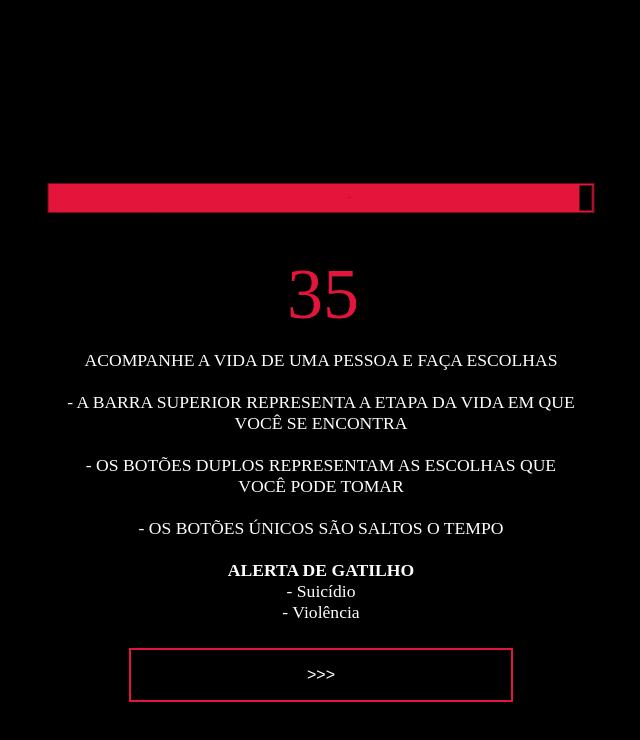
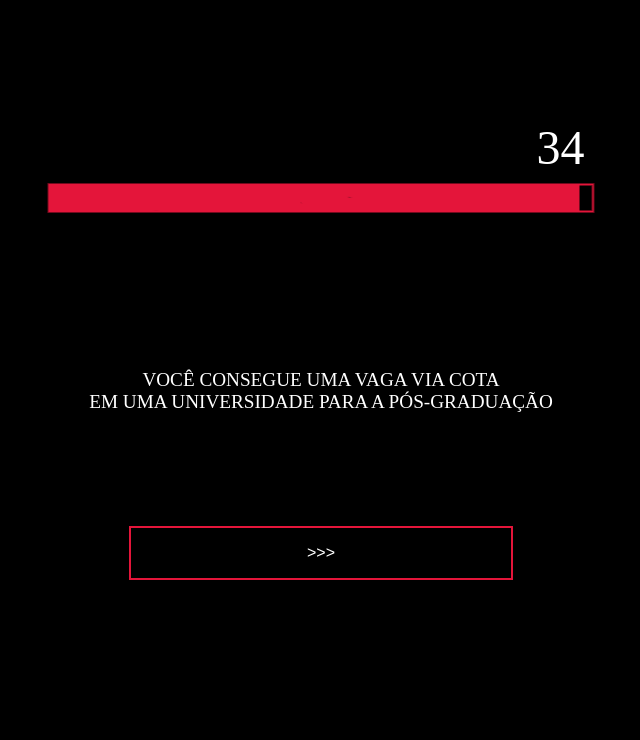
Before and after one commit to andregustavof/trintaecinco, a plain HTML site: page a34.html in a window 1280 px wide. Shown: the whole page, without its empty margins (319-959 px from the left). Drawn offline with Linux system fonts and the light colour scheme.

Commit message:
Update a34.html

```diff
--- a/a34.html
+++ b/a34.html
@@ -38,8 +38,6 @@ body{
 
 
 .centro {
-    color:white;
-    text-align:center;
     height: 100px;
     width: 100%;
     position: absolute;
@@ -47,7 +45,6 @@ body{
     left: 50%;
     top: 50%;
     transform: translate(-50%, -50%);
-    font-size:110%;
 }
 
 
@@ -76,10 +73,10 @@ body{
 
 .textobarra {
   position: absolute;
-  color: #E4153A;
-  left:44%;
-  top:8%;
-  font-size: 450% ;
+  color: white;
+  left:88%;
+  bottom:0%;
+  font-size: 300% ;
   text-align: center;
   text-decoration: none;
   display: inline-block;
@@ -115,26 +112,21 @@ body{
 <body>
 
 <div class="barra">
+     <p class="textobarra">34</p>
      <img src="barra/barra34.png">
-      <p class="textobarra">35</p>
 </div>
+
 <div align="center" class="centro">
 
-ACOMPANHE A VIDA DE UMA PESSOA E FAÇA ESCOLHAS<br><br>
-- A BARRA SUPERIOR REPRESENTA A ETAPA DA VIDA EM QUE<BR> VOCÊ SE ENCONTRA
-<br><br>
-- OS BOTÕES DUPLOS REPRESENTAM AS ESCOLHAS QUE <BR>VOCÊ PODE TOMAR
-<br><br>
-- OS BOTÕES ÚNICOS SÃO SALTOS O TEMPO
+<p style="font-size: 120%; color:white">VOCÊ CONSEGUE UMA VAGA VIA COTA<br>EM UMA UNIVERSIDADE PARA A PÓS-GRADUAÇÃO</p>
 
 <br>
 <br>
-<B> ALERTA DE GATILHO </B><br>
-- Suicídio<br>
-- Violência<br>
+<br>
+<br>
 <br>
 
-<a href="intro.html"> <button class="button button1">>>></button></a></p>
+<a href="finala.html"> <button class="button button1">>>></button></a></p>
 
 
 
```
